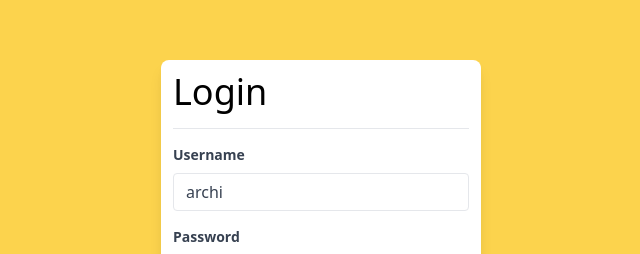
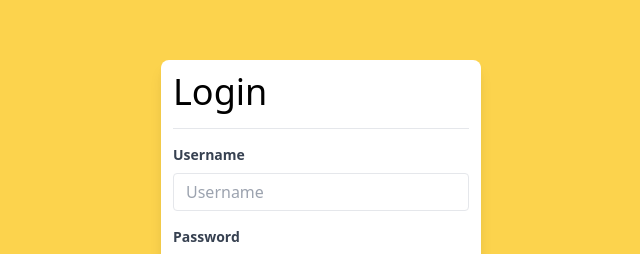
Before and after one commit to gloggi/abteilungs-homepage, a Vue app in the folder frontend/: page /login in a window 1280 px wide. Shown: the part 190-444 px from the top of the page, without its empty margins (319-959 px from the left). Built offline with nearby package versions, Linux system fonts and the light colour scheme; no server answers.

Commit message:
Remove form credentials

```diff
--- a/frontend/src/views/Login.vue
+++ b/frontend/src/views/Login.vue
@@ -22,8 +22,8 @@ export default {
   data(){
       return {
           form:{
-              username: "archi",
-              password: "password"
+              username: undefined,
+              password: undefined
           }
       }
   },
```
